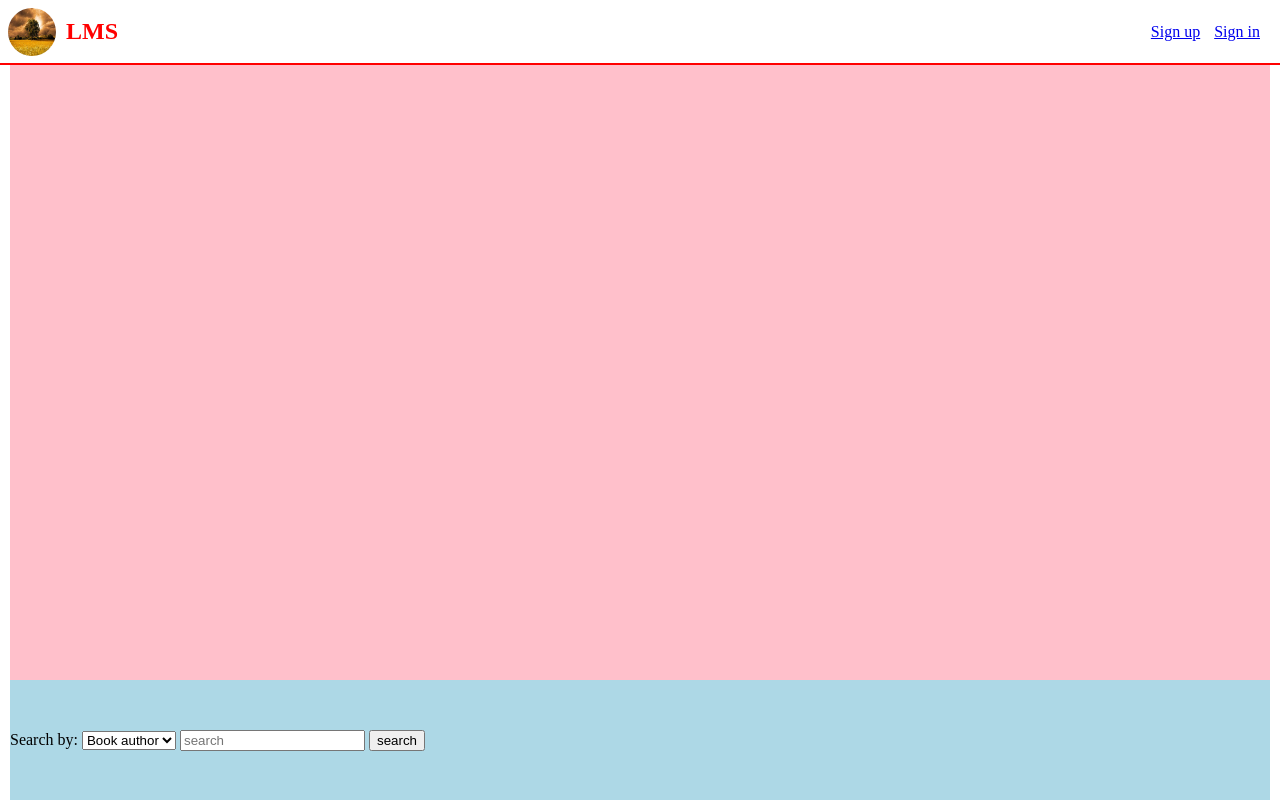
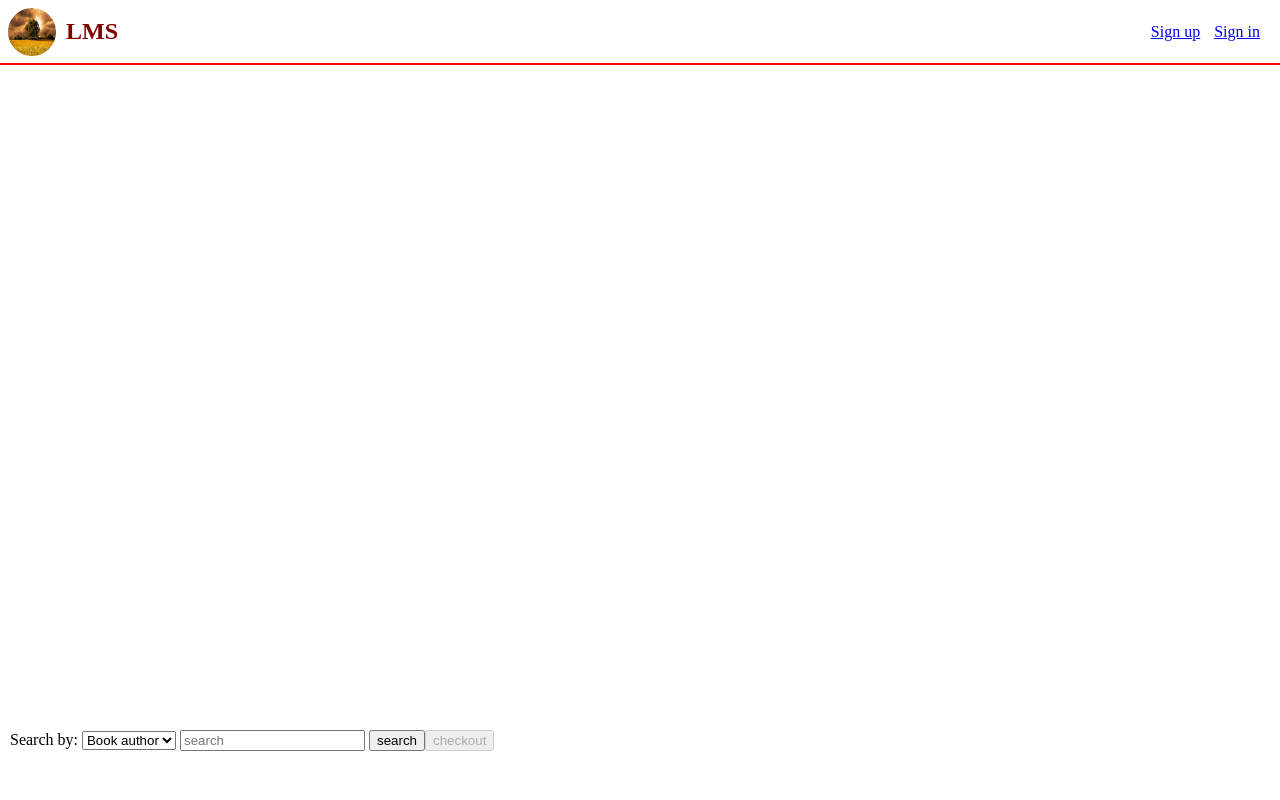
Before and after one commit to jprajwal/library-management-system, a Django app: template templates/index.html in a window 1280 px wide. Run offline with Django 3.2, Linux system fonts and the light colour scheme; the template is opened without the code that fills it, so the values that code supplies are empty.

Commit message:
wip: added checkout button

```diff
--- a/static/styles/styles.css
+++ b/static/styles/styles.css
@@ -3,7 +3,7 @@
 }
 
 #logo {
-    color: red;
+    color: maroon;
 }
 
 *, *::before, *::after {
@@ -58,7 +58,7 @@ nav li {
 
 #books-view {
     flex: 5 0 auto;
-    background-color: pink;
+    /*background-color: pink;*/
 }
 
 #books-list {
@@ -79,14 +79,14 @@ nav li {
 #book-info-container {
     display: flex;
     flex-direction: row;
-    flex: 4 0 90%;
+    flex: 5 0 95%;
 }
 
 #book-select-container {
     display: flex;
     align-items: center;
     justify-content: center;
-    flex: 1 0 10%;
+    flex: 1 0 5%;
 }
 
 #book-image {
@@ -115,7 +115,7 @@ nav li {
 }
 
 #actions-view {
-    background-color: lightblue;
+    /*background-color: lightblue;*/
     display: flex;
     align-items: center;
     justify-content: center;
--- a/templates/index.html
+++ b/templates/index.html
@@ -6,26 +6,65 @@
 {% block body %}
 {% block scripts %}
         <script>
-                function toggleBGColor(element) {
-                        Array.from(element.getElementsByTagName("input")).map((e) => {
-                                if (e.tagName !== "INPUT" || e.getAttribute("type") != "checkbox") {
-                                        return;
-                                }
-                                const checkbox = e;
-                                if (checkbox.checked) {
-                                        element.style.backgroundColor = "red";
-                                } else {
-                                        element.style.backgroundColor = "";
-                                }
-                        });
+                function toggleCheckoutButton(ev) {
+                        const booksList = ev.target;
+                        console.log(ev.target);
                 }
+
+                function setupCheckoutButton() {
+                        const button = document.getElementById("checkout-button");
+                        document.checkoutButtonState = {
+                                selectedBooks: new Array()
+                        };
+                        const selectedBooks = document.checkoutButtonState.selectedBooks;
+                        button.addEventListener("click", () => console.log(`checkout ${selectedBooks}`));
+                        (Array.from(document.getElementsByName("book-select"))
+                                .forEach((e) => {
+                                        e.addEventListener(
+                                                "change", () => {
+                                                        if (e.checked && !selectedBooks.includes(e.value)) {
+                                                                selectedBooks.push(e.value);
+                                                        } else if (!e.checked && selectedBooks.includes(e.value)) {
+                                                                selectedBooks.splice(selectedBooks.indexOf(e.value), 1);
+                                                        }
+                                                        console.log("selectedBooks = " + selectedBooks);
+                                                        button.disabled = selectedBooks.length === 0;
+                                                });
+                                })
+                        );
+                }
+                function setupBooksListElement() {
+                        Array.from(document.getElementsByName("book-select"))
+                                .forEach((checkbox) => {
+                                        checkbox.addEventListener("change", (ev) => {
+                                                const li = ev.target.closest("li");
+                                                if (li === undefined) return;
+                                                if (ev.target.checked) {
+                                                        li.style.backgroundColor = "red";
+                                                } else {
+                                                        li.style.backgroundColor = "";
+                                                }
+                                        });
+                                });
+                }
+                function init() {
+                        setupCheckoutButton();
+                        setupBooksListElement();
+                }
+
+                window.addEventListener("load", init);
         </script>
 {% endblock %}
 <div id="lms-body" class="flex-container">
         <section id="books-view">
                 <ul id="books-list">
                 {% for book in books %}
-                        <li onClick="toggleBGColor(this)">
+                        <li>
+                                {% if user.is_authenticated %}
+                                <div id="book-select-container">
+                                        <input name="book-select" type="checkbox" value="{{book.id}}">
+                                </div>
+                                {% endif %}
                                 <div id="book-info-container">
                                         <img id="book-image" src="{%static 'images/heading-image.jpg'%}", alt="book-image">
                                         <div id="book-info">
@@ -33,11 +72,6 @@
                                                 <p id="book-description">{{book.authors}}</p>
                                         </div>
                                 </div>
-                                {% if user.is_authenticated %}
-                                <div id="book-select-container">
-                                        <input name="book-select" type="checkbox" value="{{book.id}}">
-                                </div>
-                                {% endif %}
                         </li>
                 {% endfor %}
                 </ul>
@@ -51,9 +85,10 @@
                                         <option value="author">Book author</option>
                                         <option value="title">Book title</option>
                                 </select>
-                                <input type="text" placeholder="search" name="search-text" />
-                                <input type="submit" value="search" />
+                                <input type="text" placeholder="search" name="search-text">
+                                <input type="submit" value="search">
                         </form>
+                        <input id="checkout-button" type="button" value="checkout" disabled>
                 </div>
         </div>
 </div>
```
